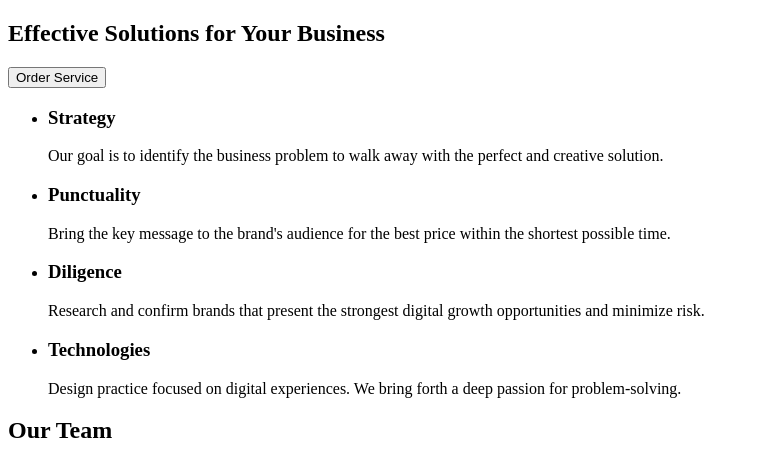
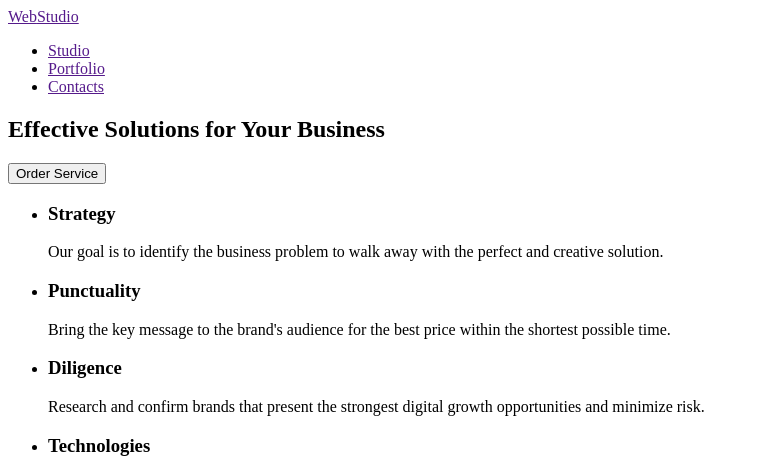
Before and after one commit to olhaHrb/goit-markup-hw-01, a plain HTML site: page index.html in a window 1280 px wide. Shown: the top 458 px of the page, without its empty margins (0-759 px from the left). Drawn offline with Linux system fonts and the light colour scheme.

Commit message:
update photo from Squoosh

```diff
--- a/index.html
+++ b/index.html
@@ -9,7 +9,22 @@
 
 <body>
     <!--Header section-->
-    <header></header>
+    <header>
+        <a href="">Web<span>Studio</span></a>
+
+        <ul>
+            <li>
+                <a href="">Studio</a>
+            </li>
+            <li>
+                <a href="">Portfolio</a>
+            </li>
+            <li>
+                <a href="">Contacts</a>
+            </li>
+        </ul>
+
+    </header>
 
     <!--Unique content-->
     <main>
@@ -73,7 +88,9 @@
     </main>
 
     <!--Footer section-->
-    <footer></footer>
+    <footer>
+        <a href="">Web<span>Studio</span></a>
+    </footer>
 </body>
 
 </html>
```
Also changed, not shown: images/Team/img-1.jpg, images/Team/img-2.jpg, images/Team/img-3.jpg, images/Team/img-4.jpg.
